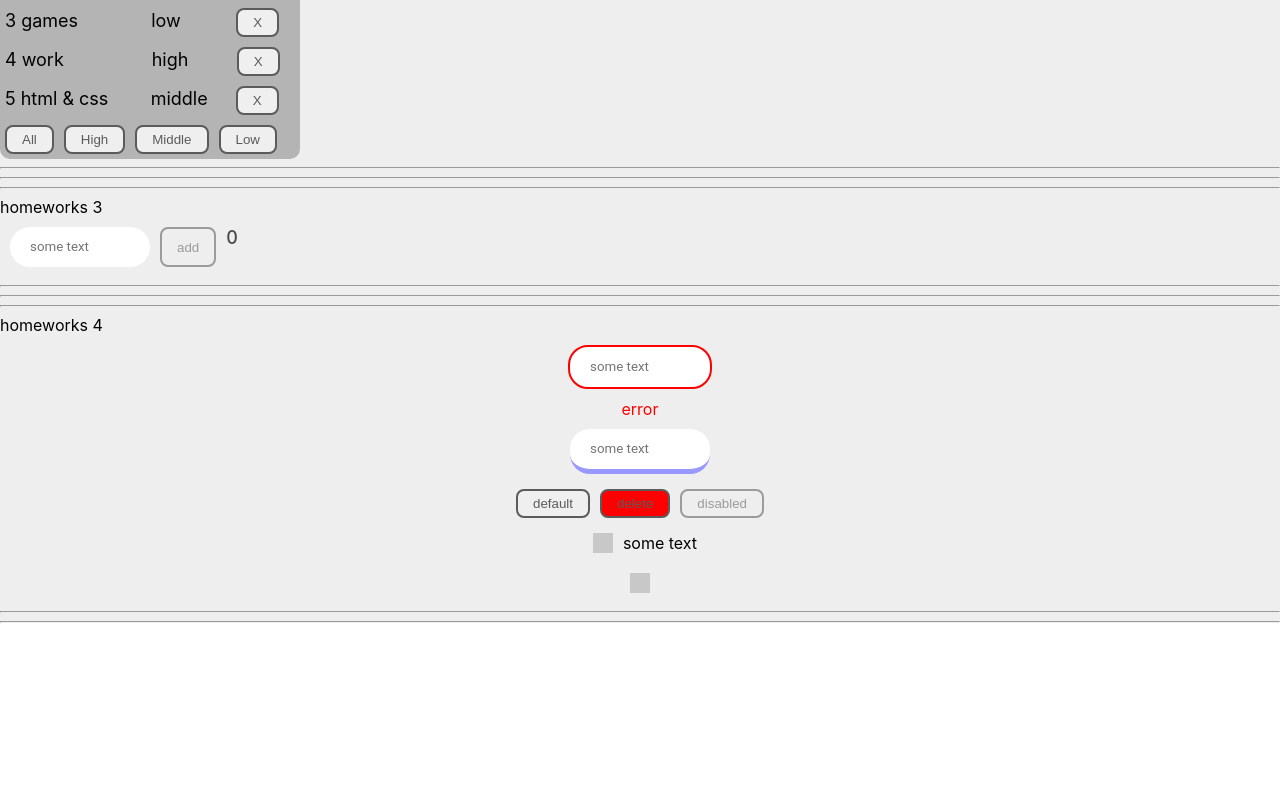
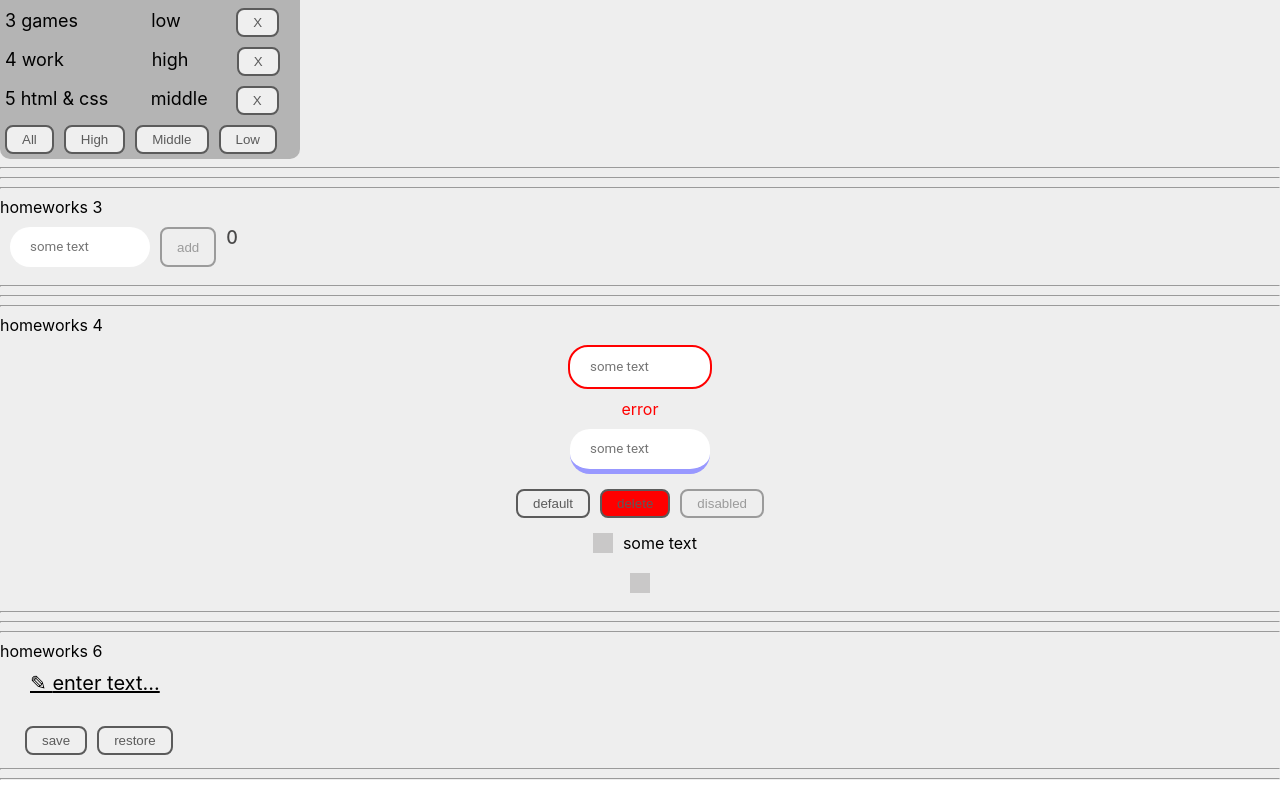
Before and after one commit to MichaelNovickiy/tasks_from_ignat, a React (Create React App) app: page /#/pre-junior in a window 1280 px wide. Shown: the part 328-1116 px from the top of the page. Before the commit the page ends 959 px from the top, so only its background shows below. Built offline with nearby package versions, Linux system fonts and the light colour scheme.

Commit message:
task 6 completed

```diff
--- a/src/p2-homeworks/h5-rrd-v6/pages/PreJunior.tsx
+++ b/src/p2-homeworks/h5-rrd-v6/pages/PreJunior.tsx
@@ -3,6 +3,7 @@ import HW1 from '../../h1/HW1'
 import HW2 from '../../h2/HW2'
 import HW3 from '../../h3/HW3'
 import HW4 from '../../h4/HW4'
+import HW6 from '../../h6/HW6'
 
 function PreJunior() {
     return (
@@ -11,7 +12,7 @@ function PreJunior() {
             <HW2/>
             <HW3/>
             <HW4/>
-            {/*<HW6/>*/}
+            <HW6/>
 
         </div>
     )
--- /dev/null
+++ b/src/p2-homeworks/h6/HW6.module.css
@@ -0,0 +1,17 @@
+.span {
+    height: 50px;
+    margin: 10px 10px 0px 30px;
+}
+.buttons{
+    margin-left: 20px;
+}
+.buttons :nth-child(n) {
+    margin: 5px;
+}
+
+.spanText{
+    font-size: 20px;
+    font-weight: 400;
+    text-decoration: underline;
+    cursor: pointer;
+}
--- a/src/p2-homeworks/h6/HW6.tsx
+++ b/src/p2-homeworks/h6/HW6.tsx
@@ -1,4 +1,5 @@
 import React, {useState} from 'react'
+import s from './HW6.module.css'
 import SuperEditableSpan from './common/c4-SuperEditableSpan/SuperEditableSpan'
 import SuperButton from '../h4/common/c2-SuperButton/SuperButton'
 import {restoreState, saveState} from './localStorage/localStorage'
@@ -10,7 +11,7 @@ function HW6() {
         saveState<string>('editable-span-value', value)
     }
     const restore = () => {
-        // setValue()
+        setValue(restoreState('editable-span-value', value))
     }
 
     return (
@@ -19,15 +20,17 @@ function HW6() {
             homeworks 6
 
             {/*should work (должно работать)*/}
-            <div>
+            <div className={s.span}>
                 <SuperEditableSpan
                     value={value}
                     onChangeText={setValue}
                     spanProps={{children: value ? undefined : 'enter text...'}}
                 />
             </div>
-            <SuperButton onClick={save}>save</SuperButton>
-            <SuperButton onClick={restore}>restore</SuperButton>
+            <div className={s.buttons}>
+                <SuperButton onClick={save}>save</SuperButton>
+                <SuperButton onClick={restore}>restore</SuperButton>
+            </div>
 
             <hr/>
             {/*для личного творчества, могу проверить*/}
--- a/src/p2-homeworks/h6/common/c4-SuperEditableSpan/SuperEditableSpan.tsx
+++ b/src/p2-homeworks/h6/common/c4-SuperEditableSpan/SuperEditableSpan.tsx
@@ -1,5 +1,6 @@
 import React, {DetailedHTMLProps, InputHTMLAttributes, HTMLAttributes, useState} from 'react'
 import SuperInputText from '../../../h4/common/c1-SuperInputText/SuperInputText'
+import s from '../../HW6.module.css'
 
 // тип пропсов обычного инпута
 type DefaultInputPropsType = DetailedHTMLProps<InputHTMLAttributes<HTMLInputElement>, HTMLInputElement>
@@ -31,22 +32,19 @@ const SuperEditableSpan: React.FC<SuperEditableSpanType> = (
     const {children, onDoubleClick, className, ...restSpanProps} = spanProps || {}
 
     const onEnterCallback = () => {
-        // setEditMode() // выключить editMode при нажатии Enter
-
+        setEditMode(false)
         onEnter && onEnter()
     }
     const onBlurCallback = (e: React.FocusEvent<HTMLInputElement>) => {
-        // setEditMode() // выключить editMode при нажатии за пределами инпута
-
+        setEditMode(false)
         onBlur && onBlur(e)
     }
     const onDoubleClickCallBack = (e: React.MouseEvent<HTMLSpanElement, MouseEvent>) => {
-        // setEditMode() // включить editMode при двойном клике
-
+        setEditMode(true)
         onDoubleClick && onDoubleClick(e)
     }
 
-    const spanClassName = `${'сделать красивый стиль для спана'} ${className}`
+    const spanClassName = `${s.spanText} ${className}`
 
     return (
         <>
@@ -67,7 +65,7 @@ const SuperEditableSpan: React.FC<SuperEditableSpanType> = (
                         {...restSpanProps}
                     >
                         {/*если нет захардкодженного текста для спана, то значение инпута*/}
-                        {children || restProps.value}
+                        ✎ {children || restProps.value}
                     </span>
                 )
             }
```
